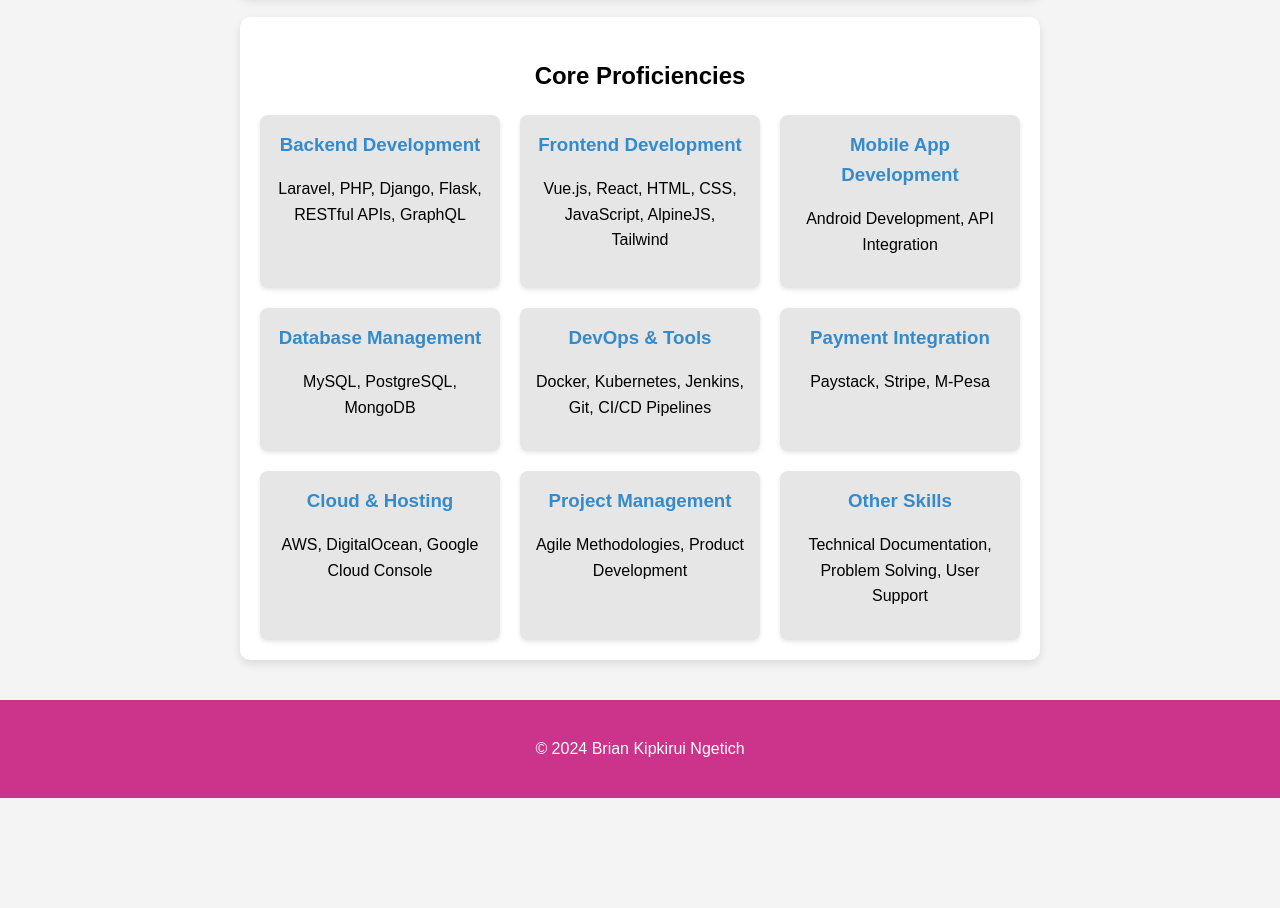
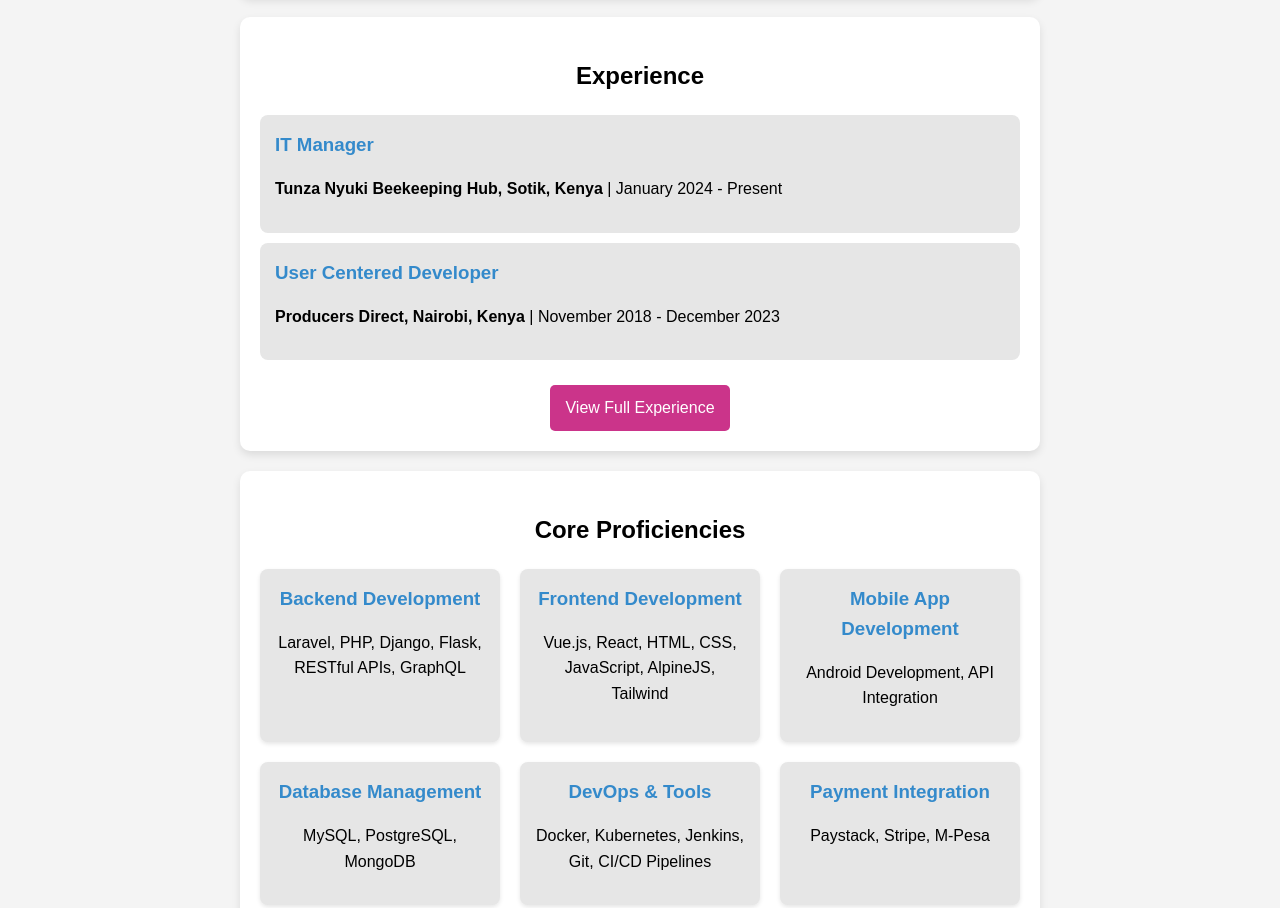
Before and after one commit to Lewenei/lewenei.github.io, a plain HTML site: page index.html in a window 1280 px wide. Shown: the part 1014-1922 px from the top of the page. Before the commit the page ends 1812 px from the top, so only its background shows below. Drawn offline with Linux system fonts and the light colour scheme.

Commit message:
New Experience page

```diff
--- a/index.html
+++ b/index.html
@@ -18,6 +18,7 @@
         <nav>
             <ul>
                 <li><a href="index.html">Home</a></li>
+                <li><a href="experience.html">Experience</a></li>
                 <li><a href="projects.html">Projects</a></li>
                 <li><a href="contact.html">Contact</a></li>
             </ul>
@@ -49,6 +50,18 @@
             </div>
         </section>
 
+        <section class="experience">
+            <h2>Experience</h2>
+            <div class="experience-item">
+                <h3>IT Manager</h3>
+                <p><strong>Tunza Nyuki Beekeeping Hub, Sotik, Kenya</strong> | January 2024 - Present</p>
+            </div>
+            <div class="experience-item">
+                <h3>User Centered Developer</h3>
+                <p><strong>Producers Direct, Nairobi, Kenya</strong> | November 2018 - December 2023</p>
+            </div>
+            <a href="experience.html" class="btn">View Full Experience</a>
+        </section>
 
 
         <section class="core-proficiencies">
@@ -94,8 +107,11 @@
         </section>
     </main>
     <footer>
-        <p>&copy; 2024 Brian Kipkirui Ngetich</p>
+        <p>&copy; <span id="year"></span> Brian Kipkirui Ngetich</p>
     </footer>
 </body>
 
 </html>
+<script>
+    document.getElementById("year").textContent = new Date().getFullYear();
+</script>
--- a/styles.css
+++ b/styles.css
@@ -237,3 +237,45 @@
     margin: 0 0 10px;
     color: #348ACB;
 }
+
+
+.experience {
+    margin: 20px auto;
+    max-width: 800px;
+    background: #fff;
+    border-radius: 10px;
+    padding: 20px;
+    box-shadow: 0 4px 8px rgba(0, 0, 0, 0.1);
+    text-align: center;
+}
+
+.experience h2 {
+    color: #000;
+}
+
+.experience-item {
+    background: #e6e6e6;
+    padding: 15px;
+    border-radius: 8px;
+    margin: 10px 0;
+    text-align: left;
+}
+
+.experience-item h3 {
+    margin: 0;
+    color: #348ACB;
+}
+
+.btn {
+    display: inline-block;
+    margin-top: 15px;
+    padding: 10px 15px;
+    background-color: #CB348A;
+    color: white;
+    text-decoration: none;
+    border-radius: 5px;
+}
+
+.btn:hover {
+    background-color: #8ACB34;
+}
```
Also changed, not shown: contact.html (+6 -21 lines), experience.html (added, +85 -0 lines), projects.html (+21 -10 lines).
